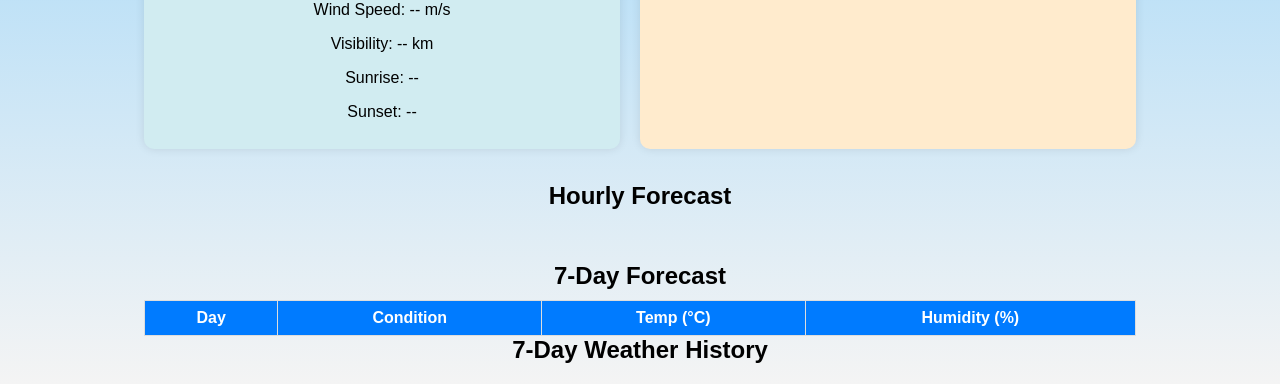
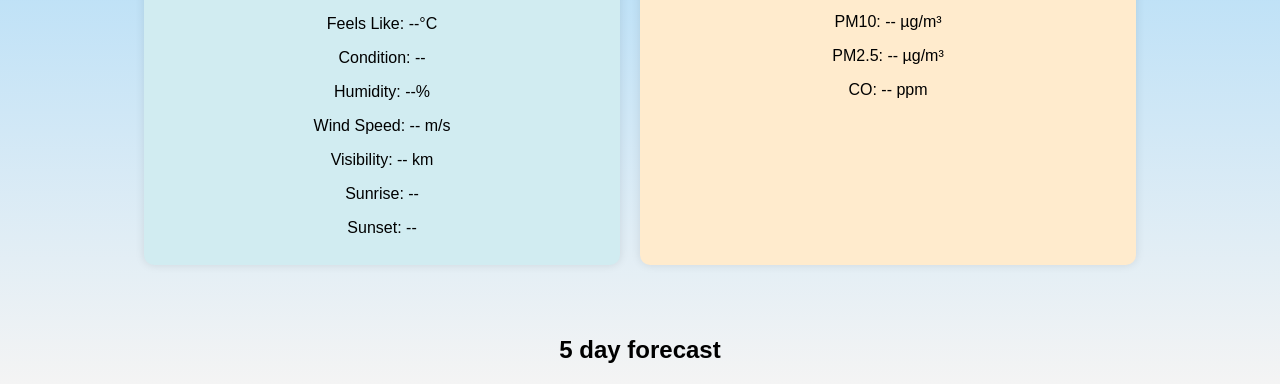
Before and after one commit to harsh12378/weatherApp, a plain HTML site: page index.html in a window 1280 px wide. Shown: the part 416-800 px from the top of the page. Drawn offline with nearby package versions, Linux system fonts and the light colour scheme.

Commit message:
Update index.html

```diff
--- a/index.html
+++ b/index.html
@@ -10,7 +10,7 @@
 
     <!-- Header with Search Bar -->
     <header>
-        <h1>Weather App</h1>
+        <h1 id="header-title"></h1>
         <div class="search-box">
             <input type="text" id="cityInput" placeholder="Enter city name">
             <button onclick="getWeather()">Search</button>
@@ -45,43 +45,20 @@
             <p id="pm25" style="padding: 8px;">PM2.5: -- µg/m³</p>
             <p id="co" style="padding: 8px;">CO: -- ppm</p>
         </div>
-    </div>
 
-    <!-- Hourly Forecast -->
-    <div class="hourly-forecast">
-        <h2>Hourly Forecast</h2>
-        <div class="hourly-container" id="hourlyContainer">
-            <!-- Hourly forecast data will be inserted here via JavaScript -->
-        </div>
-    </div>
-
-    <!-- Weekly Forecast -->
-    <div class="weekly-forecast">
-        <h2>7-Day Forecast</h2>
-        <table>
-            <thead>
-                <tr>
-                    <th>Day</th>
-                    <th>Condition</th>
-                    <th>Temp (°C)</th>
-                    <th>Humidity (%)</th>
-                </tr>
-            </thead>
-            <tbody id="weeklyContainer">
-                <!-- Weekly forecast data will be inserted here via JavaScript -->
-            </tbody>
-        </table>
-        <div class="history-data">
-            <h2>7-Day Weather History</h2>
-            <div id="history-data">
-                <!-- Historical weather data will be inserted here -->
-            </div>
-        </div>
     </div>
 
 
 
 
+
+    <div class="forecast" id="forecast">
+      <h2>5 day forecast</h2>
+    </div>
+
+
+    <script src="https://ajax.googleapis.com/ajax/libs/jquery/3.6.0/jquery.min.js"></script>
+
     <script src="script.js"></script>
 </body>
 </html>
```
